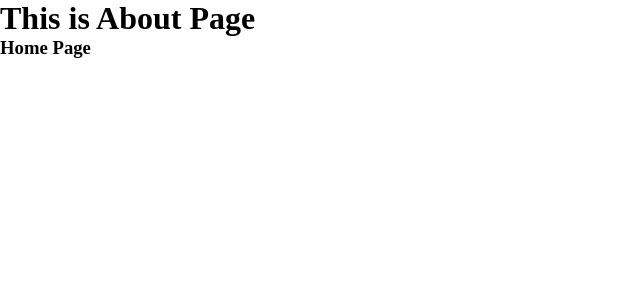
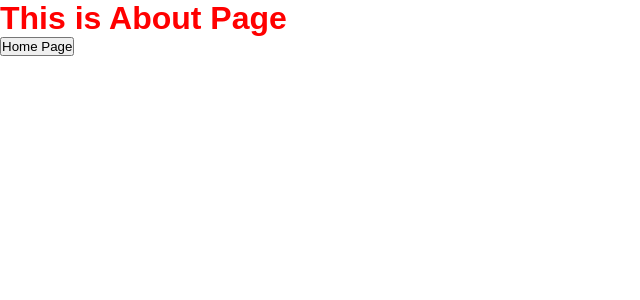
Before and after one commit to Ismoil00/NextJS__Tutorial-01, a Next.js app: page /about in a window 1280 px wide. Shown: the top 300 px of the page, without its empty margins (0-640 px from the left). Built offline with nearby package versions, Linux system fonts and the light colour scheme.

Commit message:
the end of styling methods and means

```diff
--- a/package.json
+++ b/package.json
@@ -14,12 +14,14 @@
     "@types/react": "18.0.27",
     "@types/react-dom": "18.0.10",
     "antd": "^5.2.0",
+    "bootstrap": "^5.2.3",
     "eslint": "8.33.0",
     "eslint-config-next": "13.1.6",
     "json-server": "^0.17.1",
     "next": "13.1.6",
     "react": "18.2.0",
     "react-dom": "18.2.0",
+    "sass": "^1.58.3",
     "swr": "^2.0.3",
     "typescript": "4.9.5"
   },
--- a/src/pages/_app.tsx
+++ b/src/pages/_app.tsx
@@ -1,4 +1,5 @@
 import "@/styles/globals.css";
+// import 'bootstrap/dist/css/bootstrap.min.css';
 import type { AppProps } from "next/app";
 
 
--- a/src/pages/about.tsx
+++ b/src/pages/about.tsx
@@ -1,11 +1,12 @@
 import Link from "next/link";
+import styles from '../styles/About.module.css';
 
 function About () {
   return (
     <>
-    <h1>This is About Page</h1>
+    <h1 className={styles.highlight}>This is About Page</h1>
     <Link href="/">
-    <h3>Home Page</h3>
+    <button className="btn btn-primary">Home Page</button>
     </Link>
     </>
   )
--- a/src/pages/profile.tsx
+++ b/src/pages/profile.tsx
@@ -1,4 +1,5 @@
 import { useRouter } from "next/router";
+import styles from '../styles/Profile.module.scss';
 
 
 function Profile() {
@@ -21,7 +22,7 @@ function Profile() {
 
   return (
     <>
-      <h1>This is Profile Page</h1>
+      <h1 className={styles.highlightscss}>This is Profile Page</h1>
       <button onClick={goToAboutPage} style={style}>Go to About page</button>
     </>
   );
--- /dev/null
+++ b/src/styles/About.module.css
@@ -0,0 +1,4 @@
+/* This is component scope css design */
+.highlight {
+  color: red;
+}
--- /dev/null
+++ b/src/styles/Profile.module.scss
@@ -0,0 +1,5 @@
+@import "colors";
+
+.highlightscss {
+  color: $green
+}
--- /dev/null
+++ b/src/styles/_colors.scss
@@ -0,0 +1,2 @@
+$orange: orange;
+$green: rgb(9, 160, 77)
--- a/src/styles/globals.css
+++ b/src/styles/globals.css
@@ -1,123 +1,16 @@
-:root {
-  --max-width: 1100px;
-  --border-radius: 12px;
-  --font-mono: ui-monospace, Menlo, Monaco, 'Cascadia Mono', 'Segoe UI Mono',
-    'Roboto Mono', 'Oxygen Mono', 'Ubuntu Monospace', 'Source Code Pro',
-    'Fira Mono', 'Droid Sans Mono', 'Courier New', monospace;
-
-  --foreground-rgb: 0, 0, 0;
-  --background-start-rgb: 214, 219, 220;
-  --background-end-rgb: 255, 255, 255;
-
-  --primary-glow: conic-gradient(
-    from 180deg at 50% 50%,
-    #16abff33 0deg,
-    #0885ff33 55deg,
-    #54d6ff33 120deg,
-    #0071ff33 160deg,
-    transparent 360deg
-  );
-  --secondary-glow: radial-gradient(
-    rgba(255, 255, 255, 1),
-    rgba(255, 255, 255, 0)
-  );
-
-  --tile-start-rgb: 239, 245, 249;
-  --tile-end-rgb: 228, 232, 233;
-  --tile-border: conic-gradient(
-    #00000080,
-    #00000040,
-    #00000030,
-    #00000020,
-    #00000010,
-    #00000010,
-    #00000080
-  );
-
-  --callout-rgb: 238, 240, 241;
-  --callout-border-rgb: 172, 175, 176;
-  --card-rgb: 180, 185, 188;
-  --card-border-rgb: 131, 134, 135;
-}
-
-@media (prefers-color-scheme: dark) {
-  :root {
-    --foreground-rgb: 255, 255, 255;
-    --background-start-rgb: 0, 0, 0;
-    --background-end-rgb: 0, 0, 0;
-
-    --primary-glow: radial-gradient(rgba(1, 65, 255, 0.4), rgba(1, 65, 255, 0));
-    --secondary-glow: linear-gradient(
-      to bottom right,
-      rgba(1, 65, 255, 0),
-      rgba(1, 65, 255, 0),
-      rgba(1, 65, 255, 0.3)
-    );
-
-    --tile-start-rgb: 2, 13, 46;
-    --tile-end-rgb: 2, 5, 19;
-    --tile-border: conic-gradient(
-      #ffffff80,
-      #ffffff40,
-      #ffffff30,
-      #ffffff20,
-      #ffffff10,
-      #ffffff10,
-      #ffffff80
-    );
-
-    --callout-rgb: 20, 20, 20;
-    --callout-border-rgb: 108, 108, 108;
-    --card-rgb: 100, 100, 100;
-    --card-border-rgb: 200, 200, 200;
-  }
-}
-
-* {
+*, *::after, *::before {
+  margin: 0;
+  padding: 0;
   box-sizing: border-box;
-  padding: 0;
-  margin: 0;
-}
-
-html,
-body {
-  max-width: 100vw;
-  overflow-x: hidden;
 }
 
 body {
-  color: rgb(var(--foreground-rgb));
-  /* background: linear-gradient(
-      to bottom,
-      transparent,
-      rgb(var(--background-end-rgb))
-    )
-    rgb(var(--background-start-rgb)); */
+  min-height: 100vh;
+  font-family: sans-serif;
+  color: #303030;
 }
 
 a {
-  color: inherit;
+  color: #303030;
   text-decoration: none;
 }
-
-@media (prefers-color-scheme: dark) {
-  html {
-    color-scheme: dark;
-  }
-}
-
-.products {
-  cursor: pointer;
-}
-
-.products:hover {
-  color: rgb(92, 92, 92);
-}
-
-.ismoil {
-  color: red;
-}
-
-.appH1 {
-  color: red;
-}
```
Also changed, not shown: 1 other file (tests, documents, lock files or other folders).
